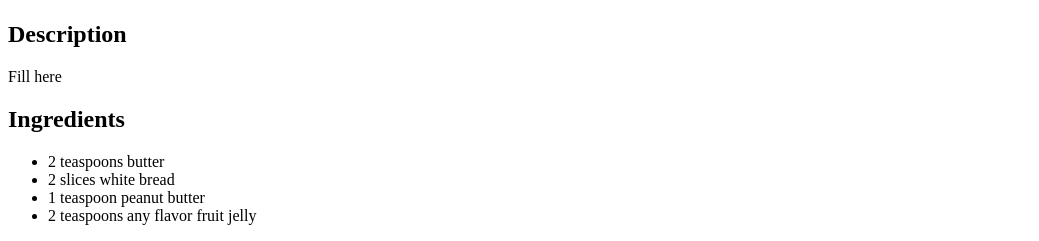
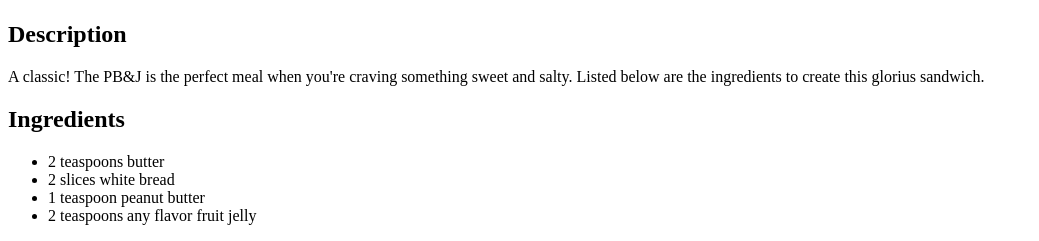
Before and after one commit to SanteIsHere/odin-recipes, a plain HTML site: page pbnj.html in a window 1280 px wide. Shown: the part 583-824 px from the top of the page, without its empty margins (0-1039 px from the left). Drawn offline with Linux system fonts and the light colour scheme.

Commit message:
Add description to PBnJ page

```diff
--- a/pbnj.html
+++ b/pbnj.html
@@ -3,7 +3,9 @@
     <h1>Peanut Butter and Jelly</h1>
     <img width=450 height=500 src="https://imagesvc.meredithcorp.io/v3/mm/image?url=https%3A%2F%2Fimages.media-allrecipes.com%2Fuserphotos%2F971739.jpg&w=596&h=596&c=sc&poi=face&q=85">
     <h2>Description</h2>
-    <p>Fill here</p>
+    <p>A classic! The PB&J is the perfect meal when you're craving something sweet and salty.
+        Listed below are the ingredients to create this glorius sandwich.
+    </p>
     <h2>Ingredients</h2>
     <ul>
         <li> 2 teaspoons butter</li>
```
